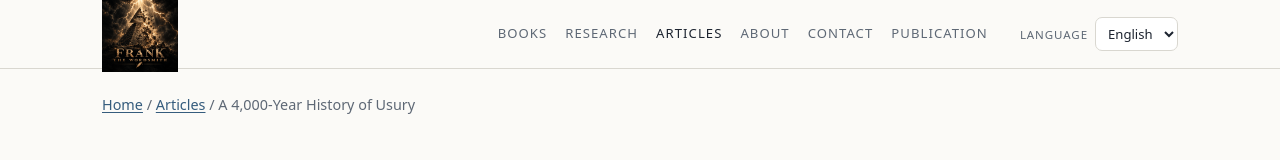
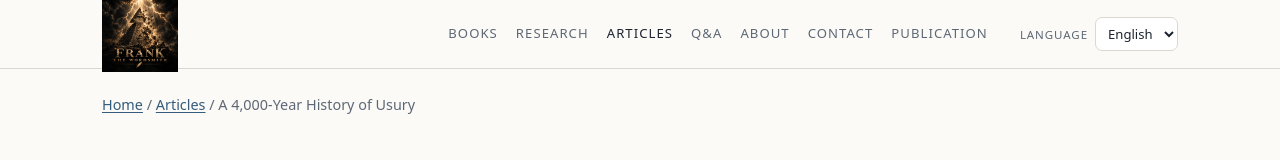
Before and after one commit to frankthewordsmith/frankthewordsmith.github.io, a plain HTML site: page article-4000-year-history.html in a window 1280 px wide. Shown: the top 160 px of the page. Drawn offline with Linux system fonts and the light colour scheme.

Commit message:
Add Q&A to site navigation

```diff
--- a/article-4000-year-history.html
+++ b/article-4000-year-history.html
@@ -12,7 +12,7 @@
 <meta name="twitter:description" content="A source-conscious overview of four millennia of regulated lending, debt and interest, from Mesopotamian law collections to modern financial regulation.">
 <title>A 4,000-Year History of Usury | FranktheWordsmith</title><link rel="stylesheet" href="assets/style.css"><link rel="icon" href="assets/Frank-the-Wordsmith-logo.png" type="image/png">
 <!-- Google tag (gtag.js) --><script async src="https://www.googletagmanager.com/gtag/js?id=G-55SST9M73R"></script><script>window.dataLayer=window.dataLayer||[];function gtag(){dataLayer.push(arguments);}gtag('js',new Date());gtag('config','G-55SST9M73R');</script>
-<link rel="canonical" href="https://frankthewordsmith.github.io/article-4000-year-history.html"></head><body><a class="skip-link" href="#main-content">Skip to main content</a><header><div class="wrap nav"><a class="brand" href="index.html"><img src="assets/Frank-the-Wordsmith-logo.png" alt="Frank the Wordsmith" class="site-logo"></a><button class="menu" aria-label="Open navigation" aria-expanded="false" aria-controls="main-navigation">Menu</button><nav id="main-navigation"><a href="books.html">BOOKS</a><a href="research.html">RESEARCH</a><a href="articles.html" aria-current="page">ARTICLES</a><a href="about.html">ABOUT</a><a href="contact.html">CONTACT</a><a href="publication.html">PUBLICATION</a></nav></div></header>
+<link rel="canonical" href="https://frankthewordsmith.github.io/article-4000-year-history.html"></head><body><a class="skip-link" href="#main-content">Skip to main content</a><header><div class="wrap nav"><a class="brand" href="index.html"><img src="assets/Frank-the-Wordsmith-logo.png" alt="Frank the Wordsmith" class="site-logo"></a><button class="menu" aria-label="Open navigation" aria-expanded="false" aria-controls="main-navigation">Menu</button><nav id="main-navigation"><a href="books.html">BOOKS</a><a href="research.html">RESEARCH</a><a href="articles.html" aria-current="page">ARTICLES</a><a href="qa.html">Q&amp;A</a><a href="about.html">ABOUT</a><a href="contact.html">CONTACT</a><a href="publication.html">PUBLICATION</a></nav></div></header>
 <main id="main-content"><div class="wrap breadcrumb"><a href="index.html">Home</a> / <a href="articles.html">Articles</a> / A 4,000-Year History of Usury</div>
 <section class="pagehead"><div class="wrap"><div class="eyebrow">Research Essay · 23 September 2026</div><h1>A 4,000-Year History of Usury</h1><p>What changes when the history of lending is reconstructed from discrete primary-source records rather than from a single continuous story?</p></div></section>
 <section class="section"><div class="wrap"><div class="prose">
```
